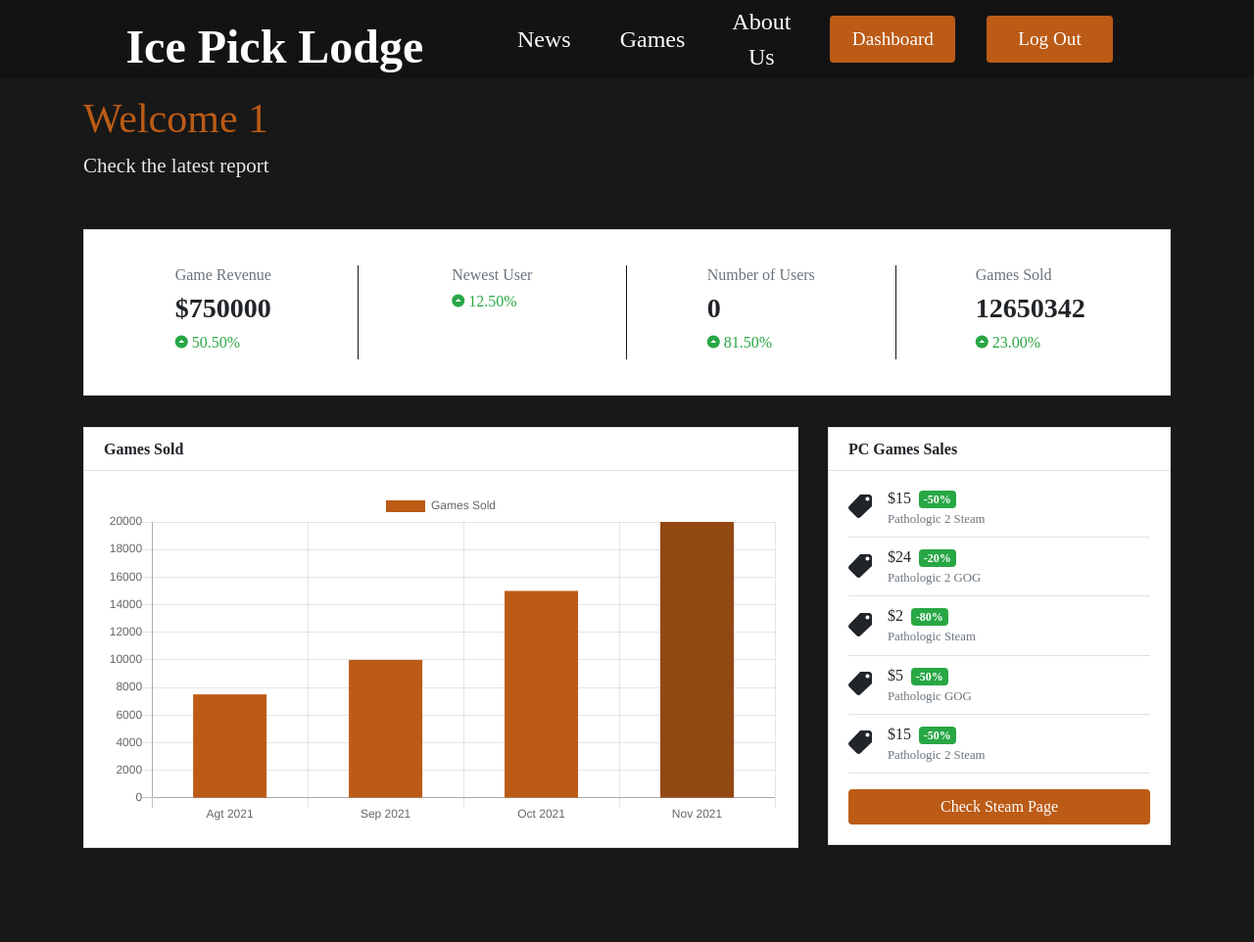
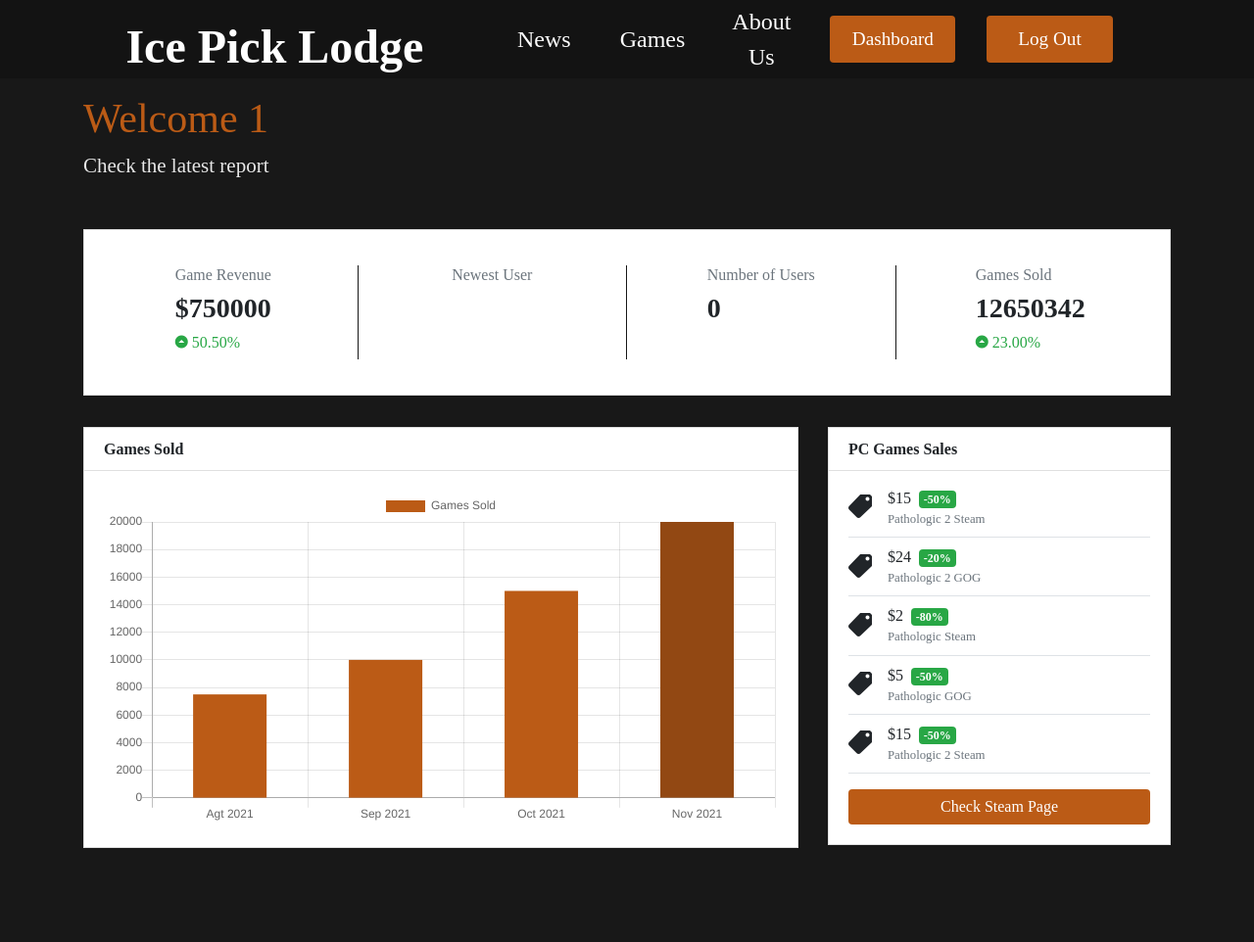
Before and after one commit to CliveGlitch/PIA-Front-End, a PHP site: page /Dashboard.php in a window 1280 px wide. Shown: the whole page at 98% size. Run offline with PHP 8.4, Linux system fonts and the light colour scheme; the visitor is signed in with stand-in values (Sample User, id 1); data that the repository does not hold is empty; some libraries are stand-ins or nearby versions; some web fonts are replaced.

Commit message:
LASTO COMMITO

```diff
--- a/Dashboard.php
+++ b/Dashboard.php
@@ -127,7 +127,6 @@
                                         <?php
                                           echo "<h3 class='font-weight-bold'>$last_user</h3>"
                                         ?>
-                                        <h6 class="text-success"><i class="icon ion-md-arrow-dropup-circle"></i> 12.50%</h6>
                                     </div>
                                 </div>
                                 <div class="col-lg-3 col-md-6 d-flex stat my-3">
@@ -136,8 +135,6 @@
                                         <?php
                                           echo "<h3 class='font-weight-bold'>$num_users</h3>"
                                         ?>
-
-                                        <h6 class="text-success"><i class="icon ion-md-arrow-dropup-circle"></i> 81.50%</h6>
                                     </div>
                                 </div>
                                 <div class="col-lg-3 col-md-6 d-flex my-3">
```
